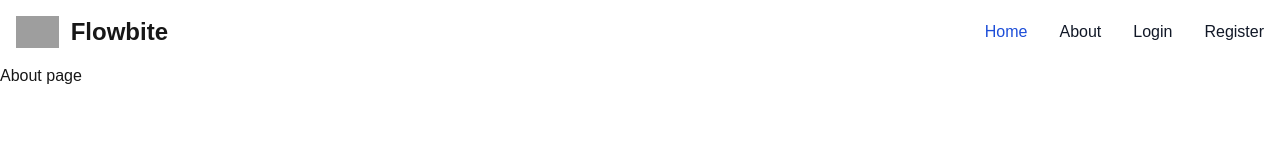
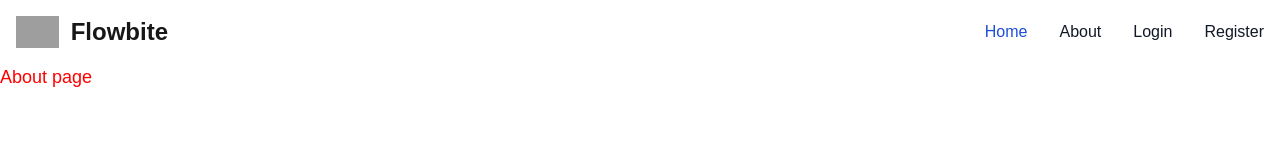
Before and after one commit to mdasif8393/l2-my-nextjs-app, a Next.js app: page /about in a window 1280 px wide. Shown: the top 160 px of the page. Built offline with nearby package versions, Linux system fonts and the light colour scheme; grey boxes are pictures that could not be loaded.

Commit message:
complete

```diff
--- /dev/null
+++ b/src/app/(withCommonLayout)/about/About.module.css
@@ -0,0 +1,4 @@
+.text_color {
+  color: red;
+  font-size: large;
+}
--- a/src/app/(withCommonLayout)/about/page.js
+++ b/src/app/(withCommonLayout)/about/page.js
@@ -1,8 +1,9 @@
+import styles from './About.module.css';
 
 const About = () => {
     return (
         <div>
-            <h1>About page</h1>
+            <h1 className={styles.text_color}>About page</h1>
         </div>
     );
 };
```
